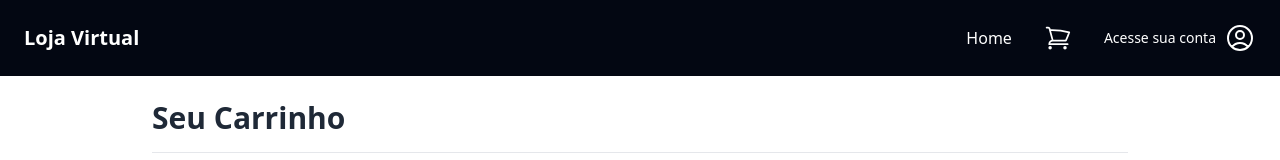
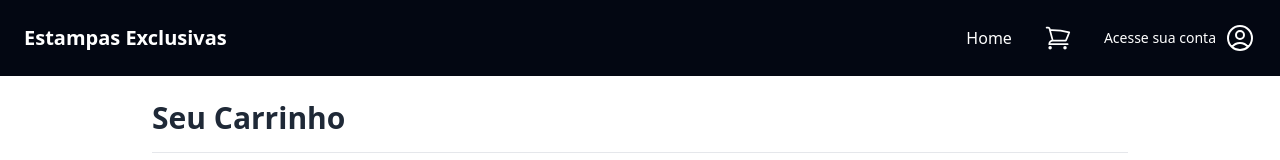
Before and after one commit to guix7/Front-loja-Camisetas, a React app: page /cart in a window 1280 px wide. Shown: the top 160 px of the page. Built offline with nearby package versions, Linux system fonts and the light colour scheme; the HTML template or start-up script is replaced by a standard one.

Commit message:
modificando home da loja

```diff
--- a/src/components/Navbar.jsx
+++ b/src/components/Navbar.jsx
@@ -21,7 +21,7 @@ function Navbar({ cartProducts = [] }){
 
             {/* LOGO */}
             <Link to="/" className="text-xl font-bold hover:text-gray-300 transition">
-                Loja Virtual
+                Estampas Exclusivas
             </Link>
 
             {/* LINKS */}
```
